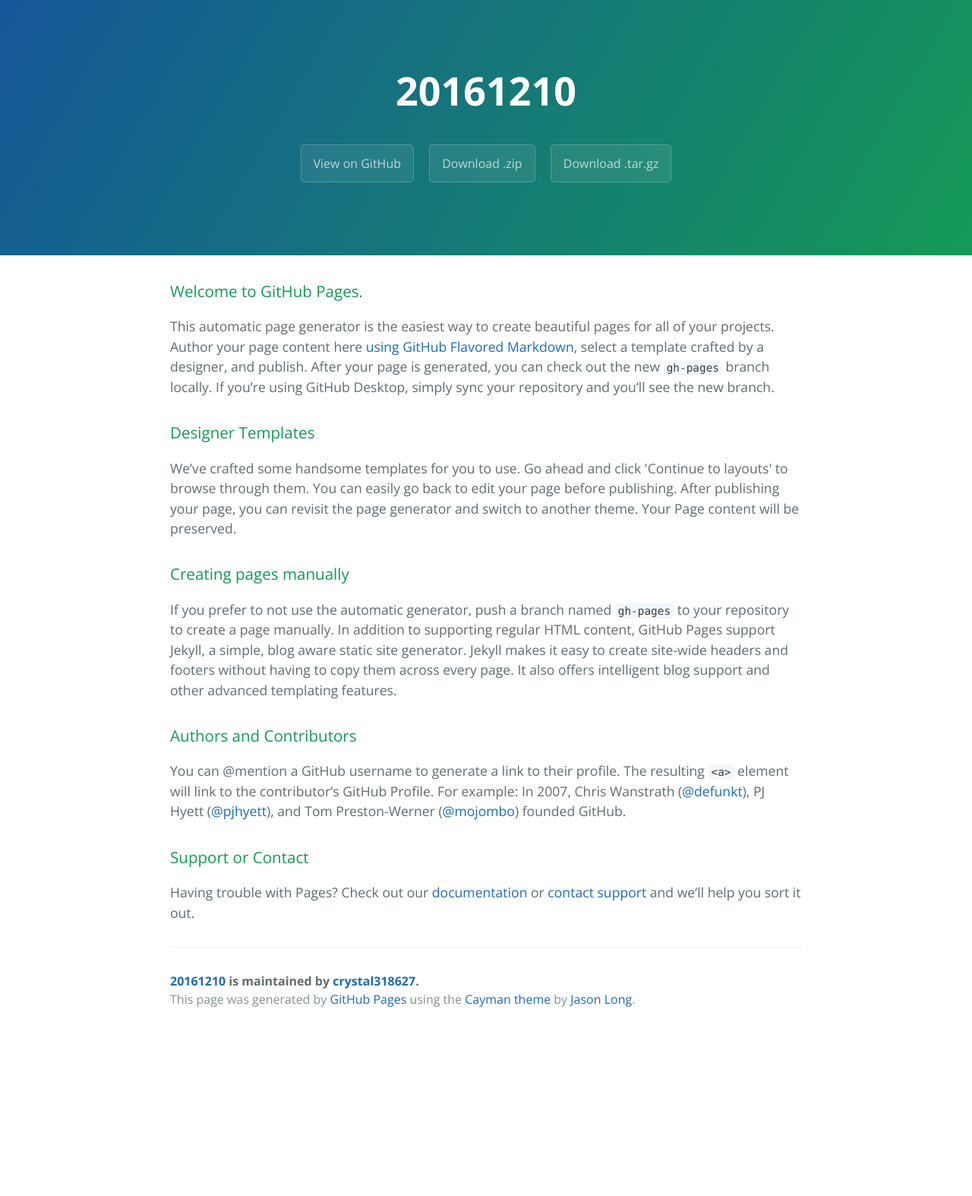
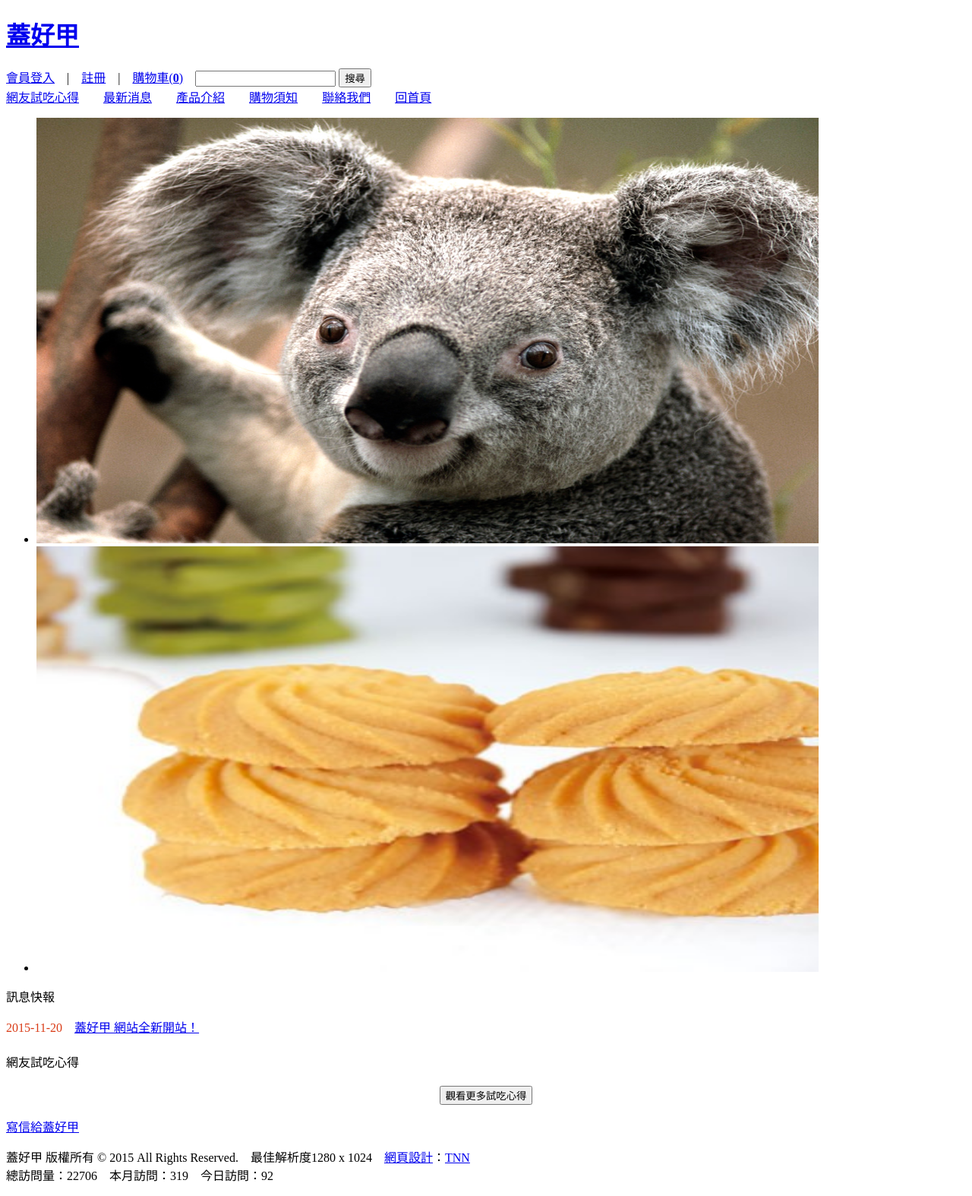
Before and after one commit to crystal318627/20161210, a plain HTML site: page index.html in a window 1280 px wide. Shown: the whole page at 76% size. Before the commit the page ends 1359 px from the top, so only its background shows below. Drawn offline with nearby package versions, Linux system fonts and the light colour scheme; some packages are replaced by stand-ins of ours; a script that the page names is missing; a web font is replaced by a local one.

Commit message:
Add files via upload

```diff
--- a/index.html
+++ b/index.html
@@ -1,57 +1,107 @@
-<!DOCTYPE html>
-<html lang="en-us">
-  <head>
-    <meta charset="UTF-8">
-    <title>20161210 by crystal318627</title>
-    <meta name="viewport" content="width=device-width, initial-scale=1">
-    <link rel="stylesheet" type="text/css" href="stylesheets/normalize.css" media="screen">
-    <link href='https://fonts.googleapis.com/css?family=Open+Sans:400,700' rel='stylesheet' type='text/css'>
-    <link rel="stylesheet" type="text/css" href="stylesheets/stylesheet.css" media="screen">
-    <link rel="stylesheet" type="text/css" href="stylesheets/github-light.css" media="screen">
-  </head>
-  <body>
-    <section class="page-header">
-      <h1 class="project-name">20161210</h1>
-      <h2 class="project-tagline"></h2>
-      <a href="https://github.com/crystal318627/20161210" class="btn">View on GitHub</a>
-      <a href="https://github.com/crystal318627/20161210/zipball/master" class="btn">Download .zip</a>
-      <a href="https://github.com/crystal318627/20161210/tarball/master" class="btn">Download .tar.gz</a>
-    </section>
 
-    <section class="main-content">
-      <h3>
-<a id="welcome-to-github-pages" class="anchor" href="#welcome-to-github-pages" aria-hidden="true"><span aria-hidden="true" class="octicon octicon-link"></span></a>Welcome to GitHub Pages.</h3>
+<!DOCTYPE html PUBLIC "-//W3C//DTD XHTML 1.0 Transitional//EN" "http://www.w3.org/TR/xhtml1/DTD/xhtml1-transitional.dtd">
+<html xmlns="http://www.w3.org/1999/xhtml">
+<head>
+<meta http-equiv="Content-Type" content="text/html; charset=utf-8" />
+<title>s0410233林琦華</title>
+<meta http-equiv="X-UA-Compatible" content="IE=edge,chrome=1">
+<style type="text/css">@import url(http://fonts.googleapis.com/earlyaccess/cwtexfangsong.css);</style>
+<link href="css/txt.css" rel="stylesheet" type="text/css" />
+<link href="css/css.css" rel="stylesheet" type="text/css" />
+<script type="text/javascript" src="js/jquery-1.7.1.min.js"></script>
+<script type="text/javascript" src="js/check.js"></script>
+<script src="js/top.js"></script>
+<script src="js/jquery.placeholder.js"></script><!--���� placeholder ���J���w�]�rie8-->
+<SCRIPT>
+	<!--���� placeholder ���J���w�]�rie8-->
+	$(function(){
+		$('input, textarea').placeholder({customClass:'my-placeholder'});
+	});
 
-<p>This automatic page generator is the easiest way to create beautiful pages for all of your projects. Author your page content here <a href="https://guides.github.com/features/mastering-markdown/">using GitHub Flavored Markdown</a>, select a template crafted by a designer, and publish. After your page is generated, you can check out the new <code>gh-pages</code> branch locally. If you’re using GitHub Desktop, simply sync your repository and you’ll see the new branch.</p>
+	<!--img���W�z��-->
+	$(function(){
+		$('.img').mouseover(function(e) {
+			$(this).hover().stop().fadeTo(200,0.7);
+		});
+		$('.img').mouseout(function(e) {
+			$(this).hover().stop().fadeTo(200,1);
+		});
+	})
+</SCRIPT>
+<style>
+.ann{overflow:hidden;height:30px;}
+</style>
+<link href="css/lanrenzhijia.css" type="text/css" rel="stylesheet" />
+<script src="js/jquery.flexslider-min.js"></script>
+</head>
+<body>
+<p id="top_line"></p>
+<div id="header">
+	<p id="header_line"></p>
+    <div id="header_c">
+    	<div id="logo"><h1 class="logo"><a href="index.html">蓋好甲</a></h1></div>
+        <div id="btn_bg">
+        	<div id="sbtn"><a href="member_ii.html">會員登入</a>　|　<a href="member_in.html">註冊</a>　|　<a href="s1.html">購物車(<strong>0</strong>)</a>　<input id="skeyTXT" name="skeyTXT" type="text" class="box_search"/> <input type="button" class="btn_search" onclick="skey('skeyForm','search.html')"  value="搜尋"/></div>
+            <div id="btn"><a href="reviews.html">網友試吃心得</a>　　<a href="news.html">最新消息</a>　　<a href="products.html">產品介紹</a>　　<a href="notes.html">購物須知</a>　　<a href="contact.html">聯絡我們</a>　　<a href="index.html">回首頁</a></div>
+        </div>
+    </div>
+</div>
+<form name="skeyForm" id="skeyForm" method="GET" onSubmit="return false;" >
+	<input name="skey" type="text" id="skey" style="DISPLAY: none" value=""/>
+</form>
+<div id="cf">
+	<div class="flexslider">
+    	<ul class="slides">
+        	<li><a href="products_ii.html?gID=1" title="01"><img alt="01" title="01" src="001.jpg" width="1030" height="560"/></a></li><li><a href="javascript:" title="02"><img alt="02" title="02" src="002.jpg" width="1030" height="560"/></a></li>    	</ul>
+	</div>
+</div>
+<div id="msg_bg">
+	<p id="msg_t">訊息快報</p>
+    <div id="msg_c">
+		<div id="ann_box" class="ann"><div class="ann"><span style="color:#d93a15">2015-11-20</span>　<a href="news_ii.html?nID=1" title="挺好吃食品坊 網站全新開站！">蓋好甲 網站全新開站！</a></div></div>
+	</div>
+</div>
+<div id="reviews_bg"><div id="reviews">
+	<p id="reviews_tt">網友試吃心得</p>
+    <p id="reviews_line"></p>
+	<div id="reviews_c"></div>
+    <p style="text-align:center; margin-top:20px;"><input type="button" id="sbtn_g" onClick="location.href='reviews.html'" value="觀看更多試吃心得"/></p>
+</div></div>
+<div id="down_bg"><div id="down"><p id="down_b" class="img"><a href="contact.html">寫信給蓋好甲</a></p></div></div>
 
-<h3>
-<a id="designer-templates" class="anchor" href="#designer-templates" aria-hidden="true"><span aria-hidden="true" class="octicon octicon-link"></span></a>Designer Templates</h3>
-
-<p>We’ve crafted some handsome templates for you to use. Go ahead and click 'Continue to layouts' to browse through them. You can easily go back to edit your page before publishing. After publishing your page, you can revisit the page generator and switch to another theme. Your Page content will be preserved.</p>
-
-<h3>
-<a id="creating-pages-manually" class="anchor" href="#creating-pages-manually" aria-hidden="true"><span aria-hidden="true" class="octicon octicon-link"></span></a>Creating pages manually</h3>
-
-<p>If you prefer to not use the automatic generator, push a branch named <code>gh-pages</code> to your repository to create a page manually. In addition to supporting regular HTML content, GitHub Pages support Jekyll, a simple, blog aware static site generator. Jekyll makes it easy to create site-wide headers and footers without having to copy them across every page. It also offers intelligent blog support and other advanced templating features.</p>
-
-<h3>
-<a id="authors-and-contributors" class="anchor" href="#authors-and-contributors" aria-hidden="true"><span aria-hidden="true" class="octicon octicon-link"></span></a>Authors and Contributors</h3>
-
-<p>You can @mention a GitHub username to generate a link to their profile. The resulting <code>&lt;a&gt;</code> element will link to the contributor’s GitHub Profile. For example: In 2007, Chris Wanstrath (<a href="https://github.com/defunkt" class="user-mention">@defunkt</a>), PJ Hyett (<a href="https://github.com/pjhyett" class="user-mention">@pjhyett</a>), and Tom Preston-Werner (<a href="https://github.com/mojombo" class="user-mention">@mojombo</a>) founded GitHub.</p>
-
-<h3>
-<a id="support-or-contact" class="anchor" href="#support-or-contact" aria-hidden="true"><span aria-hidden="true" class="octicon octicon-link"></span></a>Support or Contact</h3>
-
-<p>Having trouble with Pages? Check out our <a href="https://help.github.com/pages">documentation</a> or <a href="https://github.com/contact">contact support</a> and we’ll help you sort it out.</p>
-
-      <footer class="site-footer">
-        <span class="site-footer-owner"><a href="https://github.com/crystal318627/20161210">20161210</a> is maintained by <a href="https://github.com/crystal318627">crystal318627</a>.</span>
-
-        <span class="site-footer-credits">This page was generated by <a href="https://pages.github.com">GitHub Pages</a> using the <a href="https://github.com/jasonlong/cayman-theme">Cayman theme</a> by <a href="https://twitter.com/jasonlong">Jason Long</a>.</span>
-      </footer>
-
-    </section>
-
-
-  </body>
+<div id="footer_bg"><p id="footer">蓋好甲 版權所有 © 2015 All Rights Reserved.　最佳解析度1280 x 1024　<a href="http://design.tnn.tw/" target="_blank">網頁設計</a>：<a href="http://design.tnn.tw/" target="_blank">TNN</a><br/>總訪問量：22706　本月訪問：319　今日訪問：92</p></div>
+<!-- pic -->
+<script>
+$(function(){
+	$('.flexslider').flexslider({
+		directionNav: true,
+		pauseOnAction: false
+	});
+});
+</script>
+<script>
+function slideLine(box,stf,delay,speed,h)
+{
+  var slideBox = document.getElementById(box);
+  var delay = delay||1000,speed = speed||20,h = h||20;
+  var tid = null,pause = false;
+  var s = function(){tid=setInterval(slide, speed);}
+  var slide = function(){
+    if(pause) return;
+    slideBox.scrollTop += 1;
+    if(slideBox.scrollTop%h == 0){
+      clearInterval(tid);
+      slideBox.appendChild(slideBox.getElementsByTagName(stf)[0]);
+      slideBox.scrollTop = 0;
+      setTimeout(s, delay);
+    }
+  }
+  slideBox.onmouseover=function(){pause=true;}
+  slideBox.onmouseout=function(){pause=false;}
+  setTimeout(s, delay);
+}
+slideLine('ann_box','div',2000,25,30);
+</script>
+<!-- pic end -->
+</body>
 </html>
```
Also changed, not shown: 001.jpg (added), 002.jpg (added).
